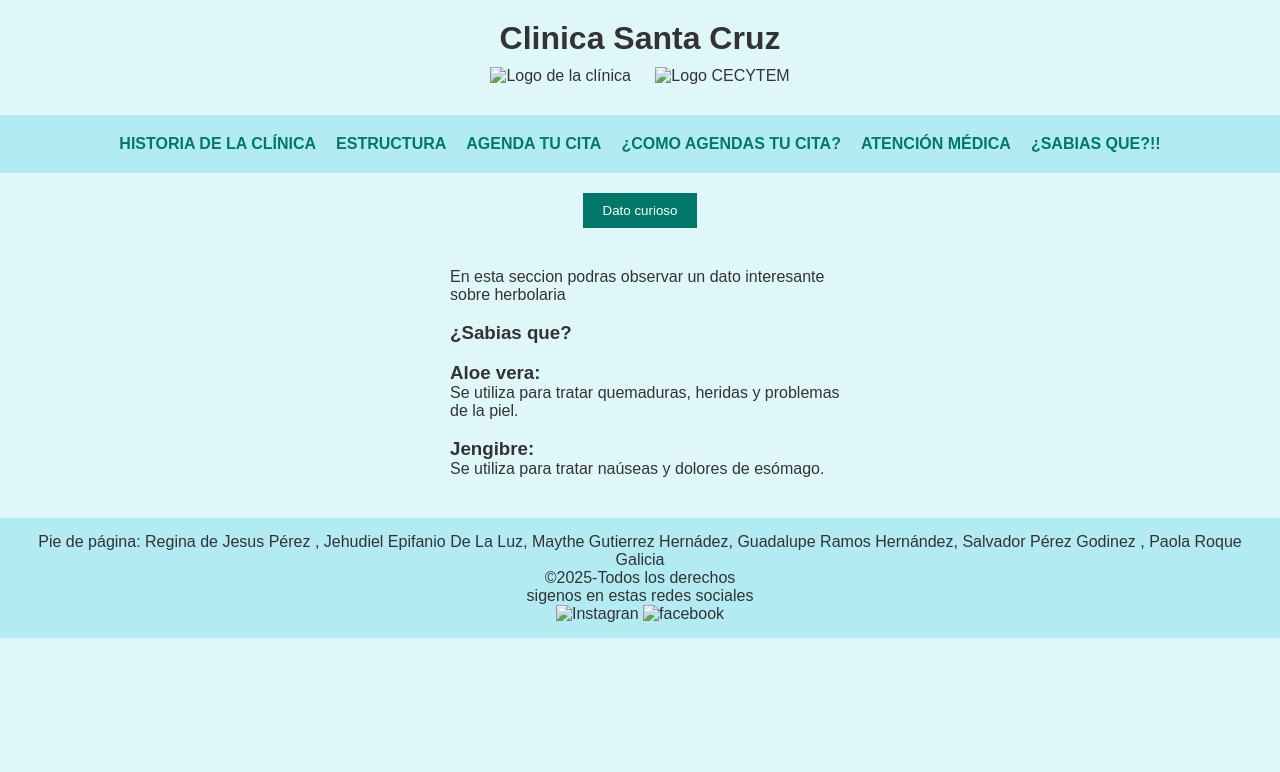
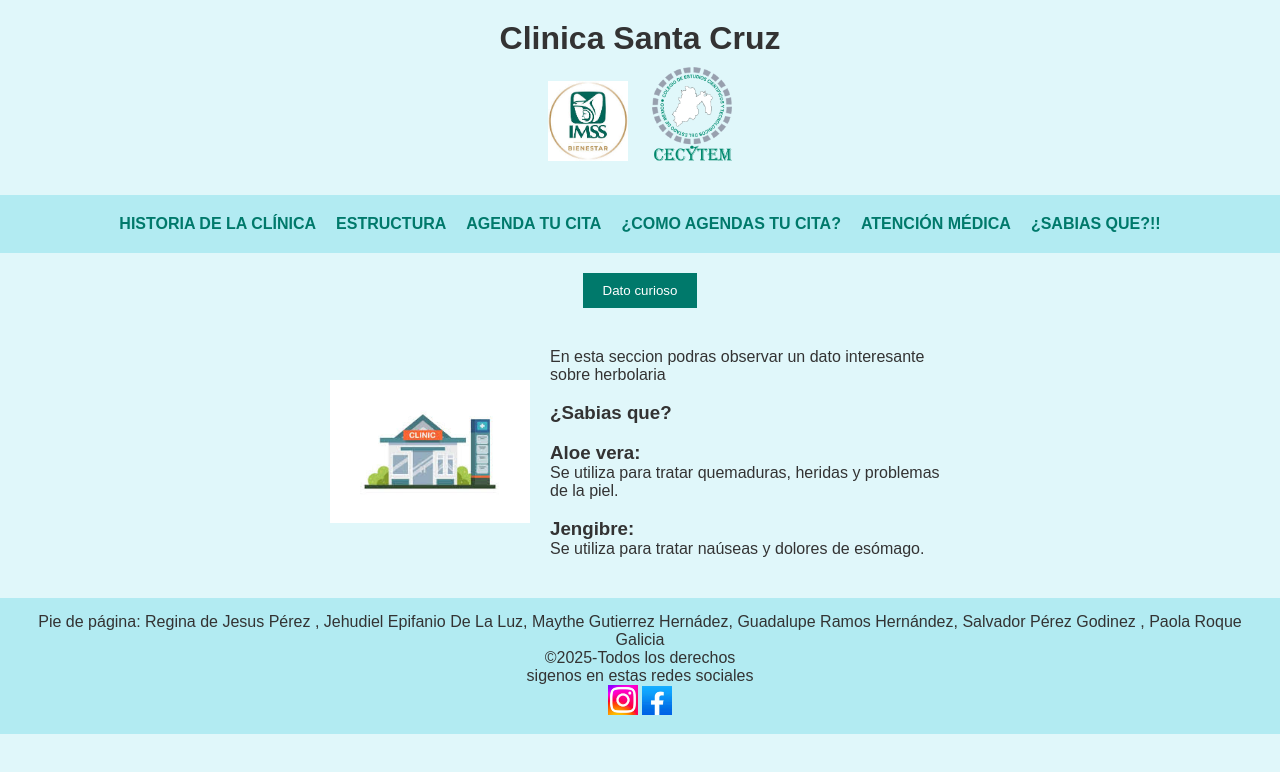
Before and after one commit to Regi702/Citas, a plain HTML site: page sabias que.html in a window 1280 px wide. Drawn offline with Linux system fonts and the light colour scheme.

Commit message:
Update sabias que.html

```diff
--- a/sabias que.html
+++ b/sabias que.html
@@ -9,8 +9,8 @@
   <header>
     <div class="titulo">Clinica Santa Cruz</div>
     <div class="logos">
-      <img src="img/IMSS.jpg" alt="Logo de la clínica">
-      <img src="img/cecytem.jpg" alt="Logo CECYTEM">
+      <img src="IMSS.jpg" alt="Logo de la clínica">
+      <img src="cecytem.jpg" alt="Logo CECYTEM">
     </div>
   </header>
 
@@ -37,17 +37,17 @@
 
 
       <body>
-        <img src="img/clinica.jpg" alt="" onmouseover="ejemplo();"
+        <img src="clinica.jpg" alt="" onmouseover="ejemplo();"
         onmouseout="ejemplo2();" id="¡">
       </body>
 
       <script>
                 function ejemplo(){
-                 document.getElementById("¡").setAttribute(`src`,`img/Pasiente.jpg`);
+                 document.getElementById("¡").setAttribute(`src`,`Pasiente.jpg`);
                 }
 
                 function ejemplo2(){
-                 document.getElementById("¡").setAttribute(`src`,`img/clinica.jpg`);
+                 document.getElementById("¡").setAttribute(`src`,`clinica.jpg`);
                 }
              </script>
               </div>
@@ -74,8 +74,8 @@
      <p>&copy;2025-Todos los derechos</p>
       <p>sigenos en estas redes sociales</p>
 
-      <img src="img/Instagram.jpg" alt="Instagran" width="30">
-      <img src="img/fase.jpg" alt="facebook" width="30">
+      <img src="Instagram.jpg" alt="Instagran" width="30">
+      <img src="fase.jpg" alt="facebook" width="30">
   </footer>
 
 </body>
```
